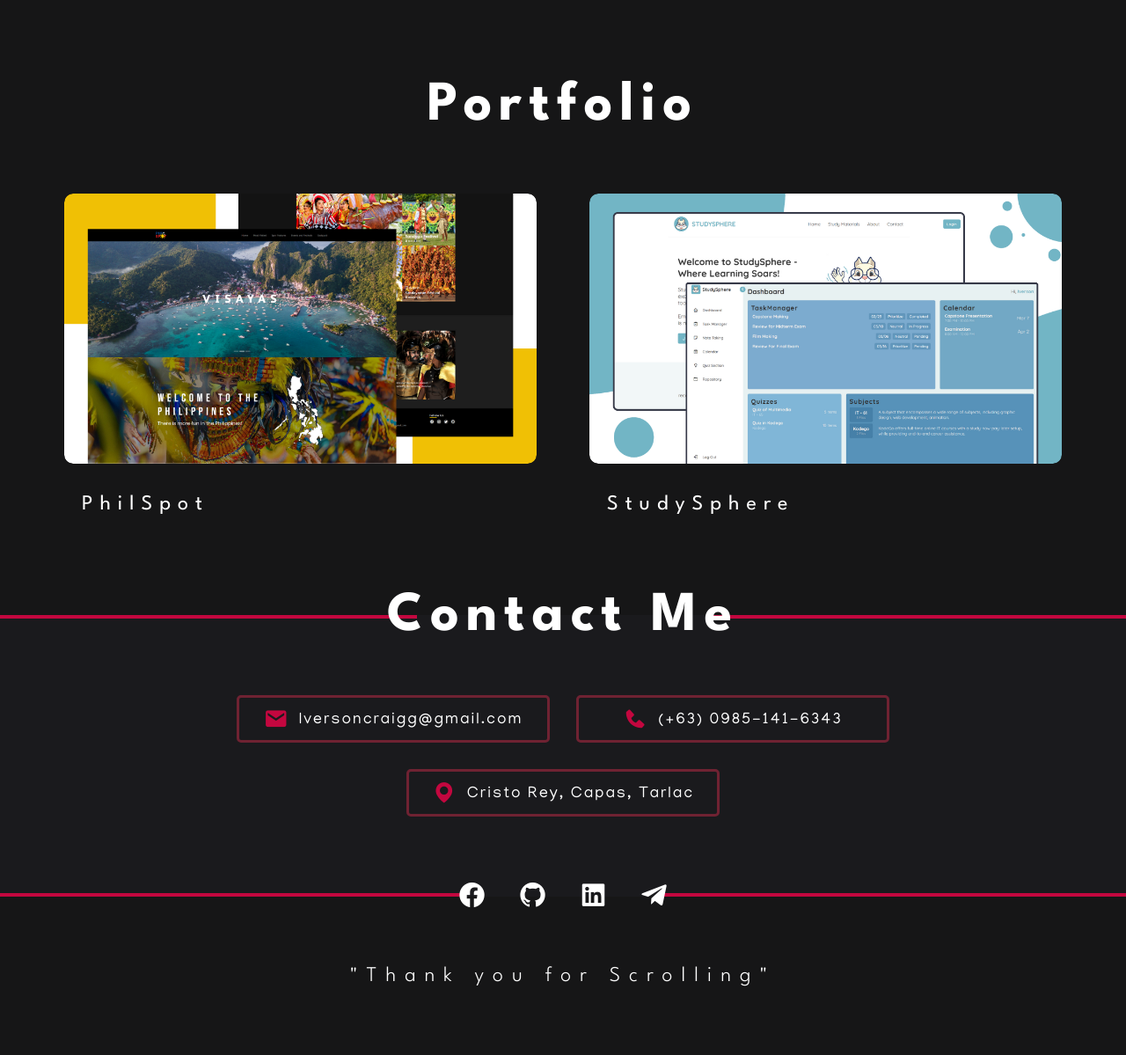
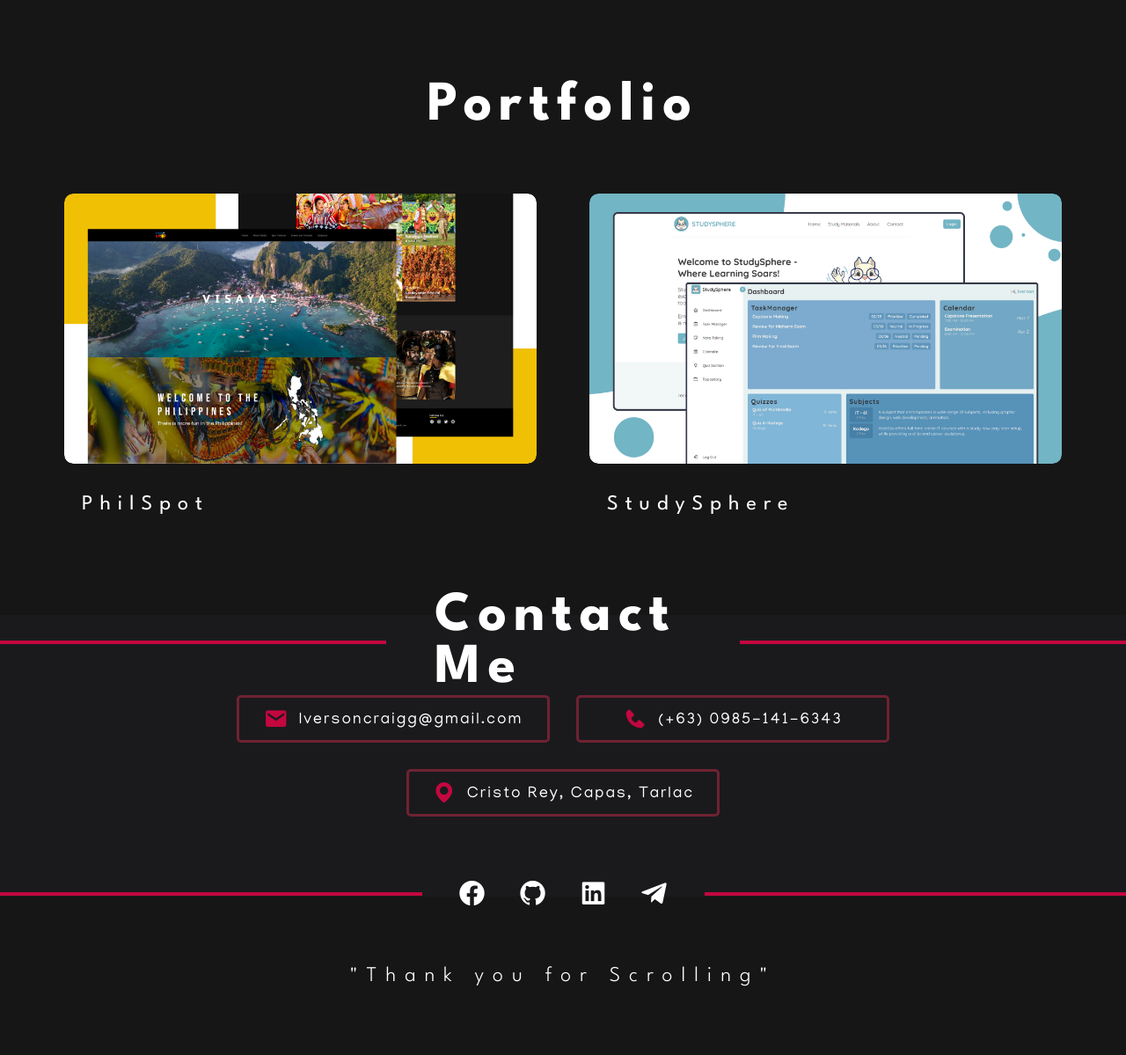
Before and after one commit to Kirukushikun/MyPortfolio, a PHP site: page / in a window 1280 px wide. Shown: the part 2411-3610 px from the top of the page at 88% size. Run offline with PHP 8.4, Linux system fonts and the light colour scheme.

Commit message:
modified:   index.css 	modified:   index.html

```diff
--- a/index.css
+++ b/index.css
@@ -119,9 +119,8 @@ nav .links{
     font-size: 34px;
     color: #ffffff;
     cursor: pointer;
-    transition:  transform 0.3s ease;
+    transition: 0.3s ease;
 }.media i:hover{
-    font-size: 34px;
     color: #C3073F;
     transform: scale(1.2);
 }
@@ -405,15 +404,6 @@ nav .links{
     justify-content: center;
 
     position: relative;
-}.container5 h1{
-    font-family: "League Spartan";
-    font-size: 64px;
-    font-weight: bold;
-    letter-spacing: 8px;
-    color: white;
-
-    position: absolute;
-    top: -28px;
 }
 
 .container5 .contacts{
@@ -464,8 +454,7 @@ nav .links{
 .container5 .links{
     display: flex;
     gap: 35px;
-    position: absolute;
-    bottom: -15px;
+    padding: 0 40px;
     z-index: 1;
 }
 .container5 .links i{
@@ -476,19 +465,30 @@ nav .links{
 }
 .container5 .links i:hover{
     transform: scale(1.2);
+    color: #C3073F;
 }
 
 .container5 .head{
+    top: -28px;
+    position: absolute;
+    width: 100%;
     display: flex;
     align-items: center;
     justify-content: space-between;
-    position: absolute;
-    width: 100%;
-    top: 0;
+}.container5 .head h1{
+    font-family: "League Spartan";
+    font-size: 64px;
+    font-weight: bold;
+    letter-spacing: 8px;
+    color: white;
+
+    padding: 0 40px;
+    margin-left: 15px;
+    width: 70%;
 }.container5 .head .line{
     height: 4px;
-    width: 37%;
     background-color: #C3073F;
+    width: 100%;
 }
 
 .container5 .foot{
@@ -496,14 +496,12 @@ nav .links{
     align-items: center;
     justify-content: space-between;
     position: absolute;
+    bottom: -15px;
     width: 100%;
-    bottom: 0;
-}
-
-.container5 .foot .line{
+}.container5 .foot .line{
     height: 4px;
-    width: 41%;
     background-color: #C3073F;
+    width: 100%;
 }
 /* CONTAINER 5 */
 
@@ -526,3 +524,10 @@ nav .links{
 }
 
 /* CONTAINER 6 */
+
+/* .bxl-facebook-circle:hover{
+    color: transparent;
+    background: rgb(0,98,225);
+    background: linear-gradient(0deg, rgba(0,98,225,1) 0%, rgba(2,128,237,1) 33%, rgba(9,155,246,1) 72%, rgba(18,176,255,1) 100%);
+    -webkit-background-clip: text;
+} */
--- a/index.html
+++ b/index.html
@@ -32,10 +32,19 @@
 
         <div class="media">
             <div class="line"></div>
-            <i class='bx bxl-facebook-circle' ></i>
-            <i class='bx bxl-github' ></i>
-            <i class='bx bxl-linkedin-square' ></i>
-            <i class='bx bxl-telegram' ></i>
+            <a href="https://www.facebook.com/iverson.guno/">
+                <i class='bx bxl-facebook-circle' ></i>
+            </a>
+            <a href="https://github.com/Kirukushikun">
+                <i class='bx bxl-github' ></i>
+            </a>
+            <a href="https://www.linkedin.com/in/iverson-craigg/">
+                <i class='bx bxl-linkedin-square' ></i>
+            </a>
+            <a href="https://t.me/IversonCraigg">
+                <i class='bx bxl-telegram' ></i>
+            </a>
+
         </div>
     </section>
 
@@ -45,7 +54,7 @@
             <div class="details">
                 <div class="paragraph">
                     <div class="line"></div>
-                    <p>I am currently a third-year college student pursuing a Bachelor's degree in Information Technology, where I'm building a solid foundation in various IT aspects including programming, database management, and networking. Additionally, I've completed a full-stack web development bootcamp from <a href="https://kodego.ph/"><b>Kodego</b></a>, gaining practical skills in HTML, CSS, JavaScript, ReactJS, NodeJS, Laravel, and MySQL. </p>
+                    <p>I am currently a third-year college student pursuing a Bachelor's degree in Information Technology, where I'm building a solid foundation in various IT aspects including programming, database management, and networking. Additionally, I've completed a Full-Stack Web Development Course from <a href="https://kodego.ph/"><b>Kodego</b></a>, gaining practical skills in HTML, CSS, JavaScript, ReactJS, NodeJS, Laravel, and MySQL. </p>
                 </div>
                 <div class="paragraph">
                     <div class="line"></div>
@@ -130,10 +139,10 @@
 
         <div class="head">
             <div class="line"></div>
+            <h1>Contact Me</h1>
             <div class="line"></div>
         </div>
 
-        <h1>Contact Me</h1>
         <div class="contacts">
             <div class="details">
                 <div class="containers email">
@@ -151,15 +160,22 @@
             </div>
         </div>
 
-        <div class="links">
-            <i class='bx bxl-facebook-circle' ></i>
-            <i class='bx bxl-github' ></i>
-            <i class='bx bxl-linkedin-square' ></i>
-            <i class='bx bxl-telegram' ></i>
-        </div>
-
         <div class="foot">
             <div class="line"></div>
+            <div class="links">
+                <a href="https://www.facebook.com/iverson.guno/">
+                    <i class='bx bxl-facebook-circle' ></i>
+                </a>
+                <a href="https://github.com/Kirukushikun">
+                    <i class='bx bxl-github' ></i>
+                </a>
+                <a href="https://www.linkedin.com/in/iverson-craigg/">
+                    <i class='bx bxl-linkedin-square' ></i>
+                </a>
+                <a href="https://t.me/IversonCraigg">
+                    <i class='bx bxl-telegram' ></i>
+                </a>
+            </div>
             <div class="line"></div>
         </div>
 
```
